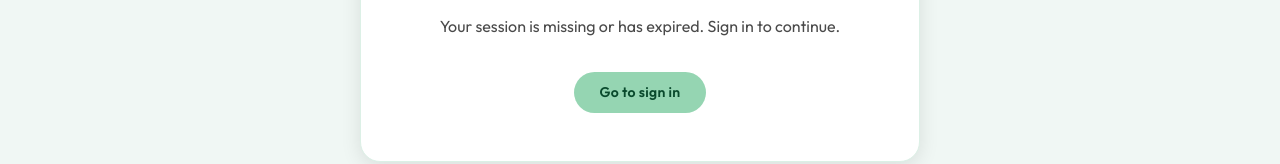
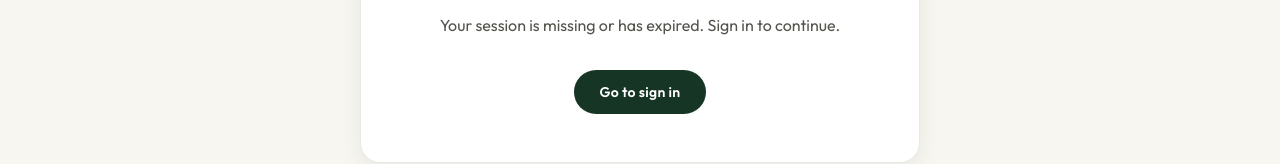
Before and after one commit to REZ0AN/NutriNavigator, a React (Create React App) app in the folder frontend/: page /error/401 in a window 1280 px wide. Shown: the part 394-558 px from the top of the page. Built offline with nearby package versions, Linux system fonts and the light colour scheme; no server answers.

Commit message:
Align legacy UI CSS with natural storefront palette

```diff
--- a/frontend/src/components/Admin/AdminLayout.css
+++ b/frontend/src/components/Admin/AdminLayout.css
@@ -11,7 +11,7 @@
 
 .admin-main {
   flex: 1;
-  background: var(--c-cream);
+  background: var(--c-admin-canvas);
   padding: var(--sp-8);
   overflow-x: auto;
   min-width: 0;
@@ -76,7 +76,7 @@
   border: 1.5px solid var(--c-stone);
   border-radius: var(--r-md);
   padding: var(--sp-3) var(--sp-4);
-  background: var(--c-cream);
+  background: var(--c-admin-canvas);
   transition: border-color var(--ease-fast), background var(--ease-fast);
 }
 .admin-input-wrap:focus-within { border-color: var(--c-forest); background: white; }
--- a/frontend/src/styles/reset.css
+++ b/frontend/src/styles/reset.css
@@ -16,6 +16,7 @@ a { color: inherit; text-decoration: none; }
 input, textarea, select { font-family: inherit; font-size: inherit; }
 ul, ol { list-style: none; }
 h1,h2,h3,h4,h5,h6 { font-family: var(--ff-display); line-height: 1.2; }
+:focus-visible { outline: 2px solid var(--c-forest); outline-offset: 3px; }
 
 /* ── Global utilities ── */
 .greenColor { color: var(--c-green)  !important; font-weight: var(--fw-semi); }
@@ -38,13 +39,14 @@ h1,h2,h3,h4,h5,h6 { font-family: var(--ff-display); line-height: 1.2; }
   transition: all var(--ease-base);
   letter-spacing: 0.02em;
   white-space: nowrap;
+  min-height: 44px;
 }
 .btn--primary {
-  background: var(--c-lime);
-  color: var(--c-forest);
+  background: var(--c-forest);
+  color: var(--c-white);
 }
 .btn--primary:hover:not(:disabled) {
-  background: var(--c-lime-dark);
+  background: var(--c-forest-hover);
   transform: translateY(-1px);
   box-shadow: var(--sh-md);
 }
@@ -81,5 +83,10 @@ h1,h2,h3,h4,h5,h6 { font-family: var(--ff-display); line-height: 1.2; }
 }
 .btn--danger:hover:not(:disabled) { background: #a93226; }
 .btn:disabled { opacity: 0.5; cursor: not-allowed; transform: none !important; }
-.btn--sm { padding: 0.4rem 1rem; font-size: var(--fs-xs); }
+.btn--sm { min-height: 36px; padding: 0.4rem 1rem; font-size: var(--fs-xs); }
 .btn--lg { padding: 0.8rem 2rem; font-size: var(--fs-base); }
+
+@media (prefers-reduced-motion: reduce) {
+  html { scroll-behavior: auto; }
+  *, *::before, *::after { animation-duration: 0.01ms !important; transition-duration: 0.01ms !important; }
+}
--- a/frontend/src/styles/tokens.css
+++ b/frontend/src/styles/tokens.css
@@ -2,27 +2,28 @@
 
 :root {
 /* ── Brand ── */
-  --c-forest:        #0a4a2d;   /* medium sage green — main brand */
-  --c-forest-mid:    #52B788;   /* fresh mint — hover/light states */
-  --c-forest-hover:  #1B4332;   /* deep green — pressed/active */
-  --c-lime:          #95D5B2;   /* soft mint — accent */
-  --c-lime-dark:     #52B788;   /* medium mint — accent hover */
-  --c-lime-light:    #B7E4C7;   /* pale mint — muted accent */
-  --c-lime-wash:     #D8F3DC;   /* whisper green — backgrounds */
+  --c-forest:        #173525;   /* brand green shared with Tailwind */
+  --c-forest-mid:    #52785A;   /* leaf green */
+  --c-forest-hover:  #10291C;   /* pressed brand green */
+  --c-lime:          #A8C2A3;   /* sage accent */
+  --c-lime-dark:     #52785A;
+  --c-lime-light:    #E5EEE2;
+  --c-lime-wash:     #F3F7F2;
 
   /* ── Neutrals ── */
-  --c-cream:         #F0F7F4;   /* green-tinted white — page bg */
-  --c-cream-dark:    #E0EFE8;   /* slightly deeper — hover bg */
+  --c-cream:         #F8F6F0;   /* warm page background */
+  --c-cream-dark:    #EFEEE7;
   --c-white:         #FFFFFF;
-  --c-off-white:     #F6FBF8;   /* card surfaces */
-  --c-stone:         #C8DDD4;   /* green-tinted border */
-  --c-stone-light:   #DCF0E6;   /* subtle dividers */
+  --c-off-white:     #FFFEFA;   /* warm card surface */
+  --c-stone:         #C9D2C8;
+  --c-stone-light:   #E5EAE6;
+  --c-admin-canvas:  #F7F9F7;   /* neutral admin background */
 
   /* ── Text ── */
-  --c-ink:           #1A1A1A;
-  --c-ink-mid:       #4A4A4A;
-  --c-ink-soft:      #737373;
-  --c-ink-faint:     #A0A0A0;
+  --c-ink:           #242923;
+  --c-ink-mid:       #54544D;
+  --c-ink-soft:      #686E67;
+  --c-ink-faint:     #737873;
 
   /* ── Semantic ── */
   --c-green:         #1E7A4A;
@@ -69,11 +70,11 @@
   --r-full: 9999px;
 
   /* ── Shadows ── */
-  --sh-xs: 0 1px 3px rgba(0,0,0,0.06);
-  --sh-sm: 0 2px 8px rgba(0,0,0,0.08);
-  --sh-md: 0 4px 20px rgba(0,0,0,0.10);
-  --sh-lg: 0 8px 40px rgba(0,0,0,0.12);
-  --sh-xl: 0 20px 60px rgba(0,0,0,0.14);
+  --sh-xs: 0 1px 3px rgba(23,53,37,0.04);
+  --sh-sm: 0 2px 8px rgba(23,53,37,0.06);
+  --sh-md: 0 4px 20px rgba(23,53,37,0.08);
+  --sh-lg: 0 8px 36px rgba(23,53,37,0.10);
+  --sh-xl: 0 20px 56px rgba(23,53,37,0.12);
 
   /* ── Motion ── */
   --ease-fast: 150ms ease;
```
Also changed, not shown: 1 other file (tests, documents, lock files or other folders).
